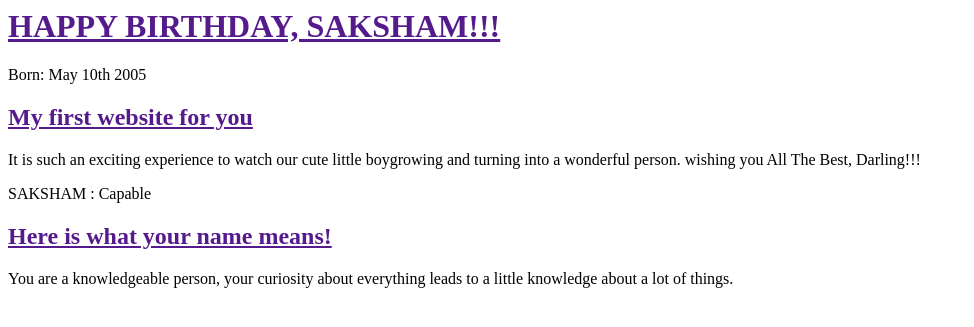
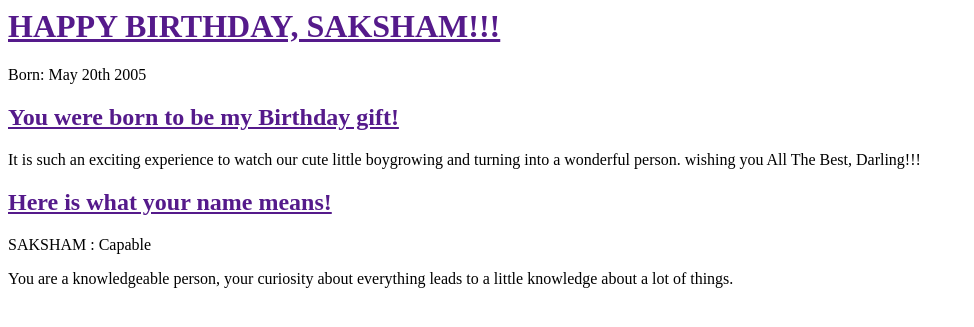
Before and after one commit to Geetanjali-S/AppleOfMyEye, a Django app: page / in a window 1280 px wide. Shown: the top 327 px of the page, without its empty margins (0-974 px from the left). Run offline with Django 3.2, Linux system fonts and the light colour scheme.

Commit message:
Changes made

```diff
--- a/blog/templates/blog/post_list.html
+++ b/blog/templates/blog/post_list.html
@@ -8,14 +8,14 @@
         </div>
 
         <div>
-            <p>Born: May 10th 2005</p>
-            <h2><a href="">My first website for you</a></h2>
+            <p>Born: May 20th 2005</p>
+            <h2><a href="">You were born to be my Birthday gift! </a></h2>
             <p> It is such an exciting experience to watch our cute little boygrowing and turning into a wonderful person. wishing you All The Best, Darling!!! </p>
         </div>
 
         <div>
+            <h2><a href="">Here is what your name means!</a></h2>
             <p>SAKSHAM : Capable</p>
-            <h2><a href="">Here is what your name means!</a></h2>
             <p>You are a knowledgeable person, your curiosity about everything leads to a little knowledge about a lot of things.</p>
         </div>
     </body>
```
